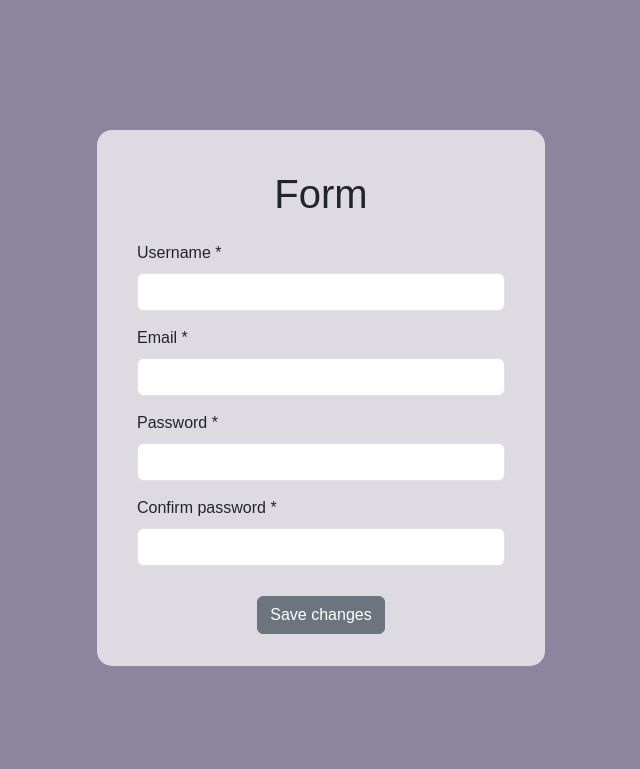
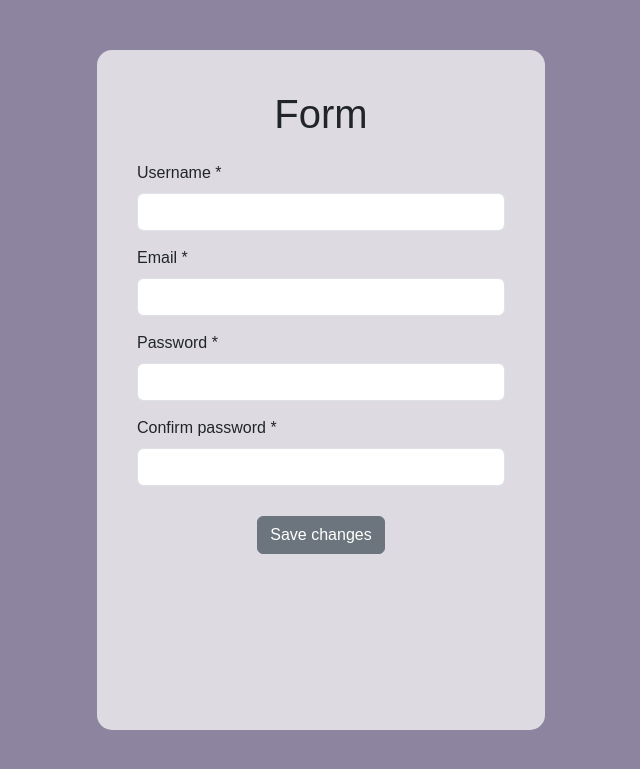
Before and after one commit to mel091/programaci-n-web, a PHP site: page /validar-datos/index.html in a window 1280 px wide. Shown: the top 769 px of the page, without its empty margins (319-959 px from the left). Run offline with PHP 8.4, Linux system fonts and the light colour scheme.

Commit message:
size-change

```diff
--- a/validar-datos/style.css
+++ b/validar-datos/style.css
@@ -14,10 +14,10 @@ body{
 }
 
 .container{
-    margin-top: 130px;
+    margin-top: 50px;
     background-color: #dddbe1;
     width: 35%;
-    height: 67vh;
+    height: 85vh;
     padding: 40px;
     border-radius: 15px;
 }
```
